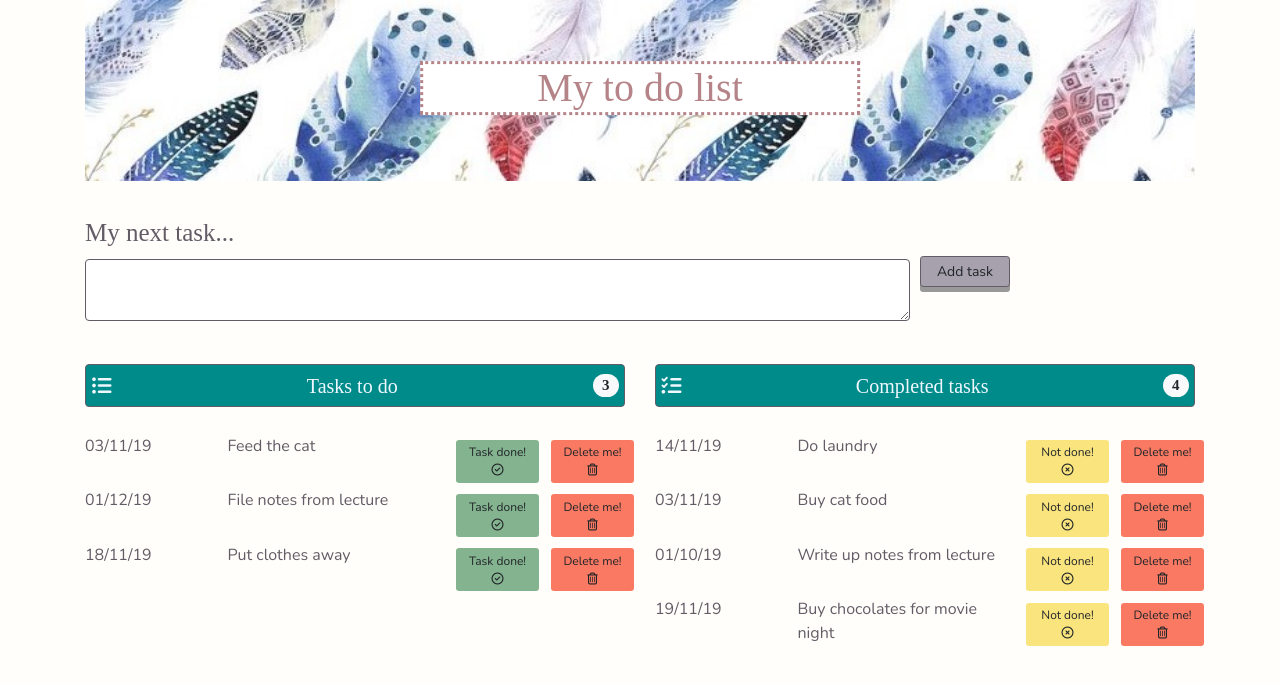
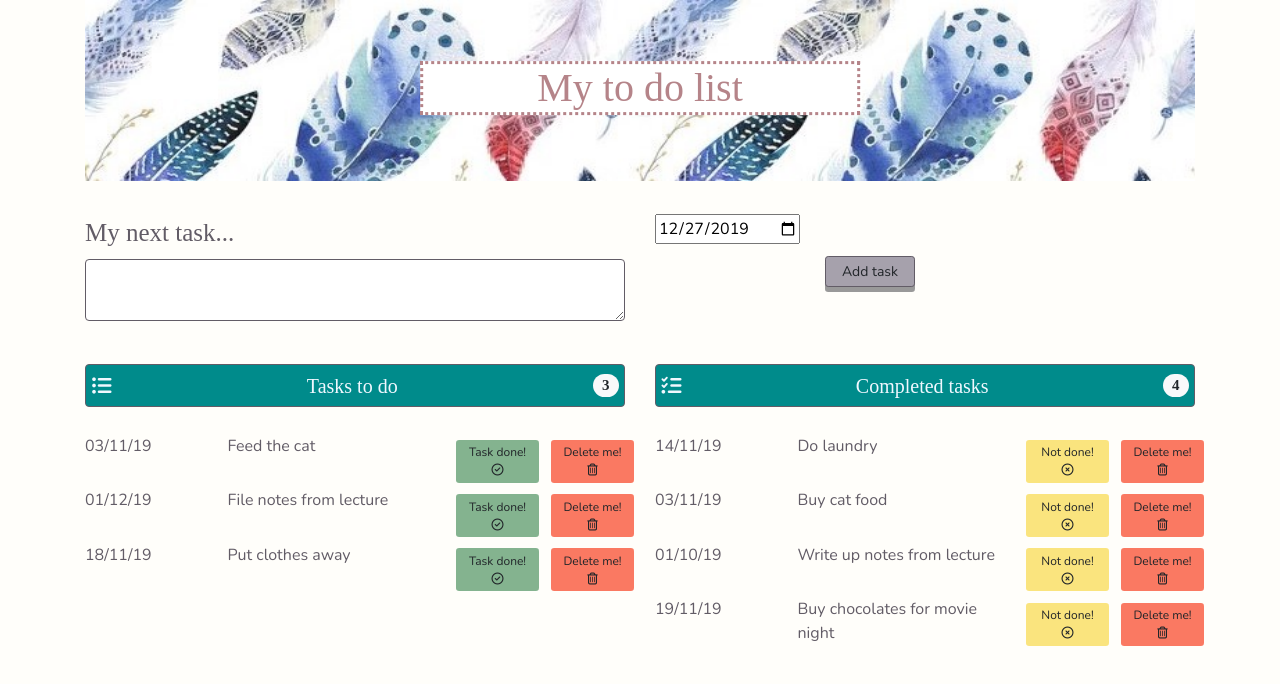
Before and after one commit to Nichola867/To_do_App_Frontend, a React (Create React App) app: page / in a window 1280 px wide. Shown: the top 684 px of the page. Built offline with nearby package versions, Linux system fonts and the light colour scheme; a web font is replaced by a local one.

Commit message:
New Tasks succesfully adding to To Do section

```diff
--- a/package.json
+++ b/package.json
@@ -5,7 +5,8 @@
   "dependencies": {
     "react": "^16.12.0",
     "react-dom": "^16.12.0",
-    "react-scripts": "3.2.0"
+    "react-scripts": "3.2.0",
+    "uuid": "^3.3.3"
   },
   "scripts": {
     "start": "react-scripts start",
--- a/src/App.js
+++ b/src/App.js
@@ -1,4 +1,5 @@
 import React from 'react';
+import uuid from "uuid/v4";
 import Header from "./Header";
 import WriteTask from "./WriteTask";
 import Task from "./Task";
@@ -9,15 +10,34 @@ import './App.css';
 class App extends React.Component {
   state = {
     tasks: [
-      { dateAdded: "03/11/19", task: "Feed the cat", completed: false, ID: 1 },
-      { dateAdded: "14/11/19", task: "Do laundry", completed: true, ID: 2 },
-      { dateAdded: "01/12/19", task: "File notes from lecture", completed: false, ID: 3 },
-      { dateAdded: "18/11/19", task: "Put clothes away", completed: false, ID: 4 },
-      { dateAdded: "03/11/19", task: "Buy cat food", completed: true, ID: 5 },
-      { dateAdded: "01/10/19", task: "Write up notes from lecture", completed: true, ID: 6 },
-      { dateAdded: "19/11/19", task: "Buy chocolates for movie night", completed: true, ID: 7 },
+      { dateAdded: "03/11/19", task: "Feed the cat", completed: false, ID: uuid() },
+      { dateAdded: "14/11/19", task: "Do laundry", completed: true, ID: uuid() },
+      { dateAdded: "01/12/19", task: "File notes from lecture", completed: false, ID: uuid() },
+      { dateAdded: "18/11/19", task: "Put clothes away", completed: false, ID:uuid() },
+      { dateAdded: "03/11/19", task: "Buy cat food", completed: true, ID: uuid() },
+      { dateAdded: "01/10/19", task: "Write up notes from lecture", completed: true, ID: uuid() },
+      { dateAdded: "19/11/19", task: "Buy chocolates for movie night", completed: true, ID: uuid() },
     ]
   }
+
+
+//function (addNewTask) adds a new task + date to the existing task array.
+  addNewTask = (xTask, yDateAdded) => {
+    const newTask = {
+      task: xTask,
+      dateAdded: yDateAdded,
+      completed: false,
+      ID: uuid()
+    };
+    const newTaskArray = this.state.tasks.slice();
+    newTaskArray.push(newTask);
+
+    this.setState({
+      tasks:newTaskArray
+    });
+  };
+
+
 
   render() {
     const completedTasks = this.state.tasks.filter(n => {
@@ -31,7 +51,7 @@ class App extends React.Component {
     return (
       <div className="App" >
         <Header />
-        <WriteTask />
+        <WriteTask addNewTaskFunc = {this.addNewTask}/>
 
         <div className="container">
           <div className="row">
--- a/src/WriteTask.js
+++ b/src/WriteTask.js
@@ -3,29 +3,36 @@ import React from "react";
 class WriteTask extends React.Component {
 
     state = {
-        dateAdded: "10/12/19",
         task: "",
+        dateAdded: "2019-12-27",
     };
 
-    updateTask = event => {
-        console.log(event.target.value)
-
+    updateTask = e => {
         this.setState({
-        task: event.target.value
+            task: e.target.value
         });
     };
+
+    updateDate = e => {
+        this.setState({
+            dateAdded: e.target.value
+        })
+    }
+
+    writeTask = () => {
+        this.props.addNewTaskFunc(this.state.task,this.state.dateAdded)
+    }
 
     render() {
         return (
             <div className="container">
                 <div className="row box-margin">
-                    <div className="col-9 ">
+                    <div className="col-6 ">
 
                         <div className="form-group myTaskFont">
                             <label form="exampleFormControlTextarea1" >
                                 My next task...
                                 </label>
-
 
                             <textarea className="form-control myNextTask"
                                 onChange={this.updateTask}
@@ -33,15 +40,26 @@ class WriteTask extends React.Component {
                                 id="exampleFormControlTextarea1"
                                 rows="2" >
                             </textarea>
-
                         </div>
                     </div>
 
+
+                    <div className="col-2">
+                        <input
+                            type="date"
+                            clasName="form-control"
+                            value={this.state.dateAdded}
+                            onchange={this.updateDate} />
+                    </div>
+
                     <div className="col-3">
-                        <button className="btn btn-sm addTaskButton" type="submit">Add task</button>
+                        <button className="btn btn-sm addTaskButton"
+                            onClick={this.writeTask}>
+                            Add task</button>
                     </div>
                 </div>
-            </div>
+
+            </div >
         )
     }
 }
```
Lines whose indentation alone changed are shown as unchanged.
